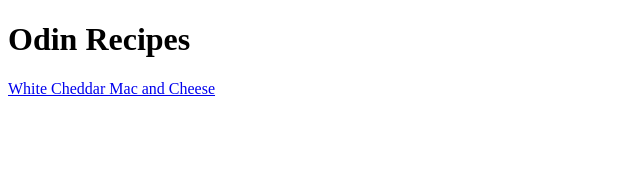
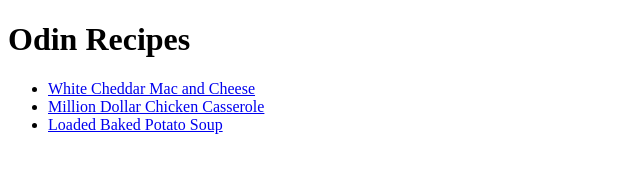
Before and after one commit to TapTapYap/odin-recipes, a plain HTML site: page index.html in a window 1280 px wide. Shown: the whole page, without its empty margins (0-640 px from the left). Drawn offline with Linux system fonts and the light colour scheme.

Commit message:
add index.html

```diff
--- a/index.html
+++ b/index.html
@@ -8,7 +8,10 @@
 </head>
 <body>
     <h1>Odin Recipes</h1>
-
-    <a href="recipes/whitecheddar.html">White Cheddar Mac and Cheese</a>
+    <ul>
+    <li><a href="recipes/whitecheddar.html">White Cheddar Mac and Cheese</a></li>
+    <li><a href="recipes/chickencasserole.html">Million Dollar Chicken Casserole</a></li>
+    <li><a href="recipes/bakedpotatosoup.html">Loaded Baked Potato Soup</a></li>
+    </ul>
 </body>
 </html>
```
